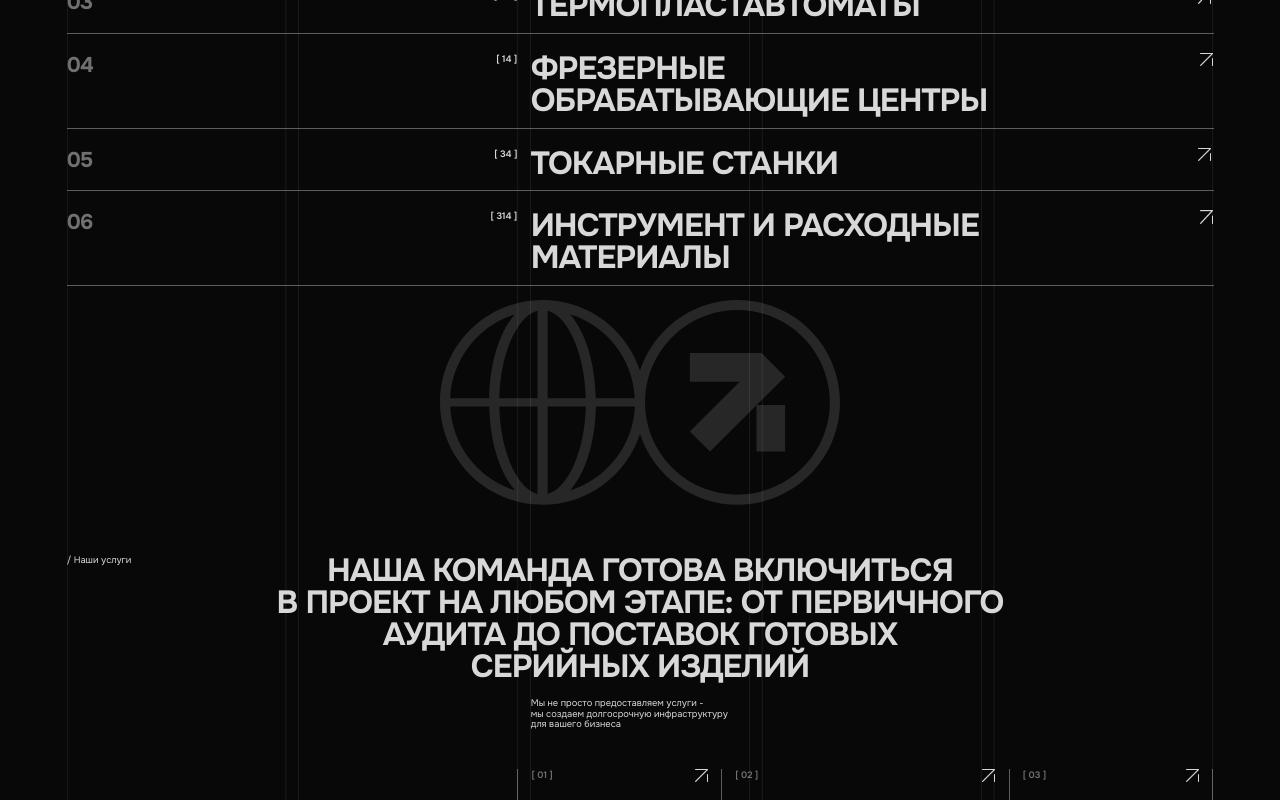
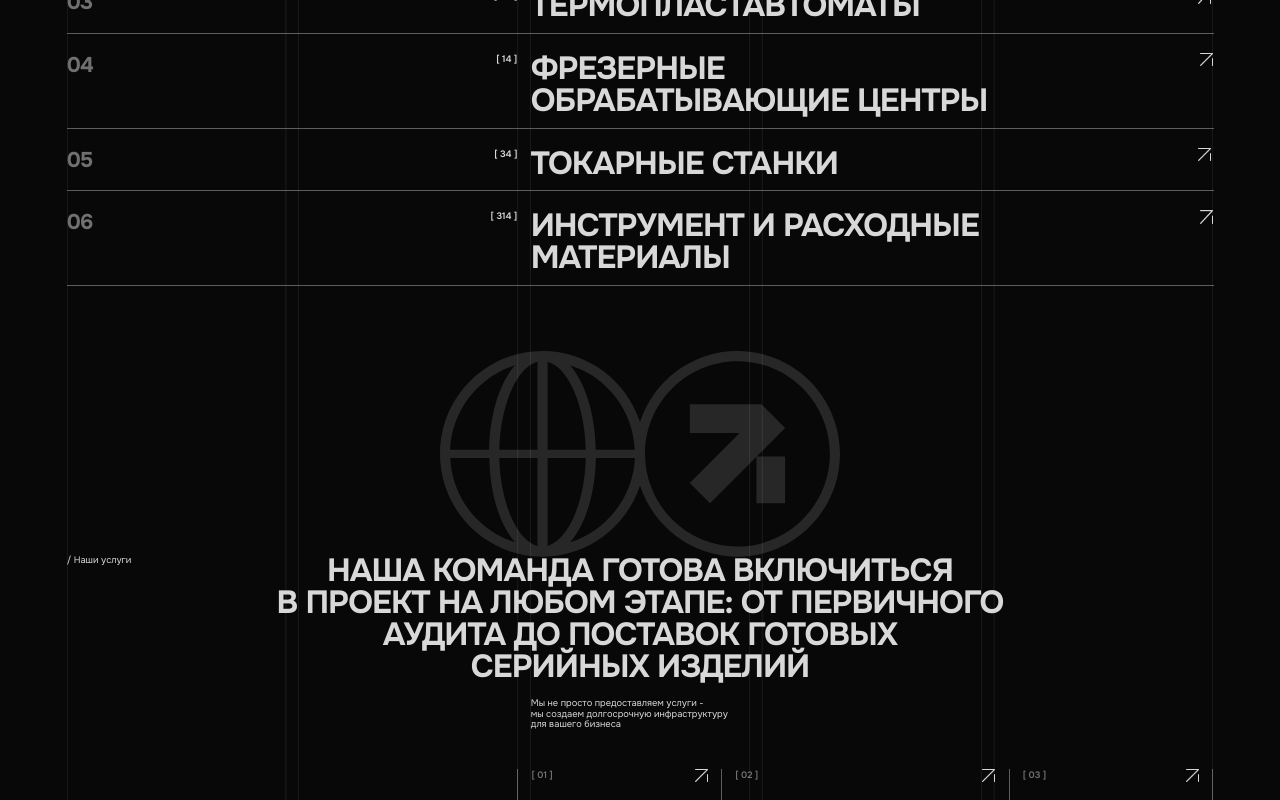
Before and after one commit to matilda081133-sketch/teh, a React (Vite) app: page / in a window 1280 px wide. Shown: the part 1465-2265 px from the top of the page. Built offline with nearby package versions, Linux system fonts and the light colour scheme.

Commit message:
style: slightly lower creative background to 142vw

```diff
--- a/src/pages/Component1.module.css
+++ b/src/pages/Component1.module.css
@@ -63,7 +63,7 @@
 }
 .groupIcon {
   width: 31.2500vw;
-  top: 138.0000vw;
+  top: 142.0000vw;
   right: 29.1146vw;
   max-height: 100%;
   opacity: 0.15;
```
